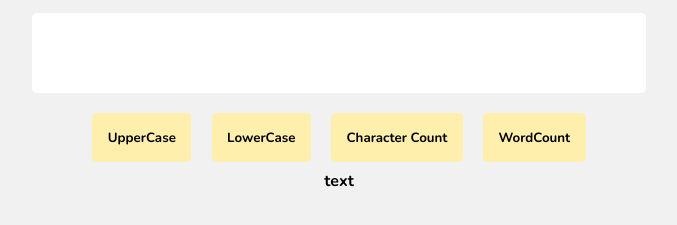
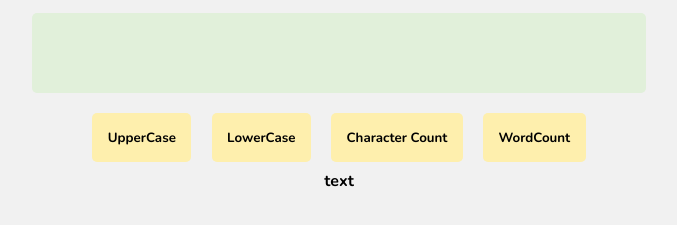
Before and after one commit to TanmayVidhate/Text-Tool, a plain HTML site: page index.html in a window 1280 px wide. Shown: the part 243-468 px from the top of the page, without its empty margins (301-978 px from the left). Drawn offline with nearby package versions, Linux system fonts and the light colour scheme.

Commit message:
add css property for input

```diff
--- a/style.css
+++ b/style.css
@@ -40,8 +40,9 @@ input{
     width: 50%;
     height: 10vh;
     border: none;
-    /* outline: none; */
+    outline: none;
     border-radius: 5px;
+    background: #E1F0DA;
 }
 
 button{
```
